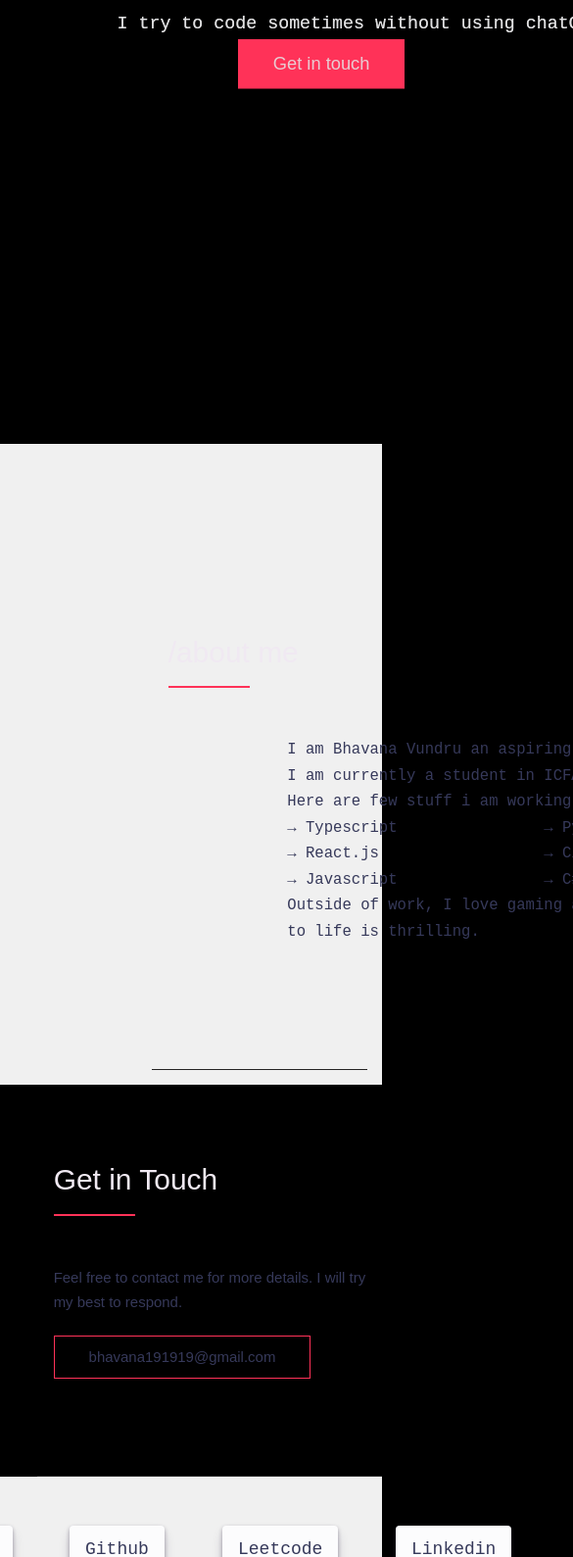
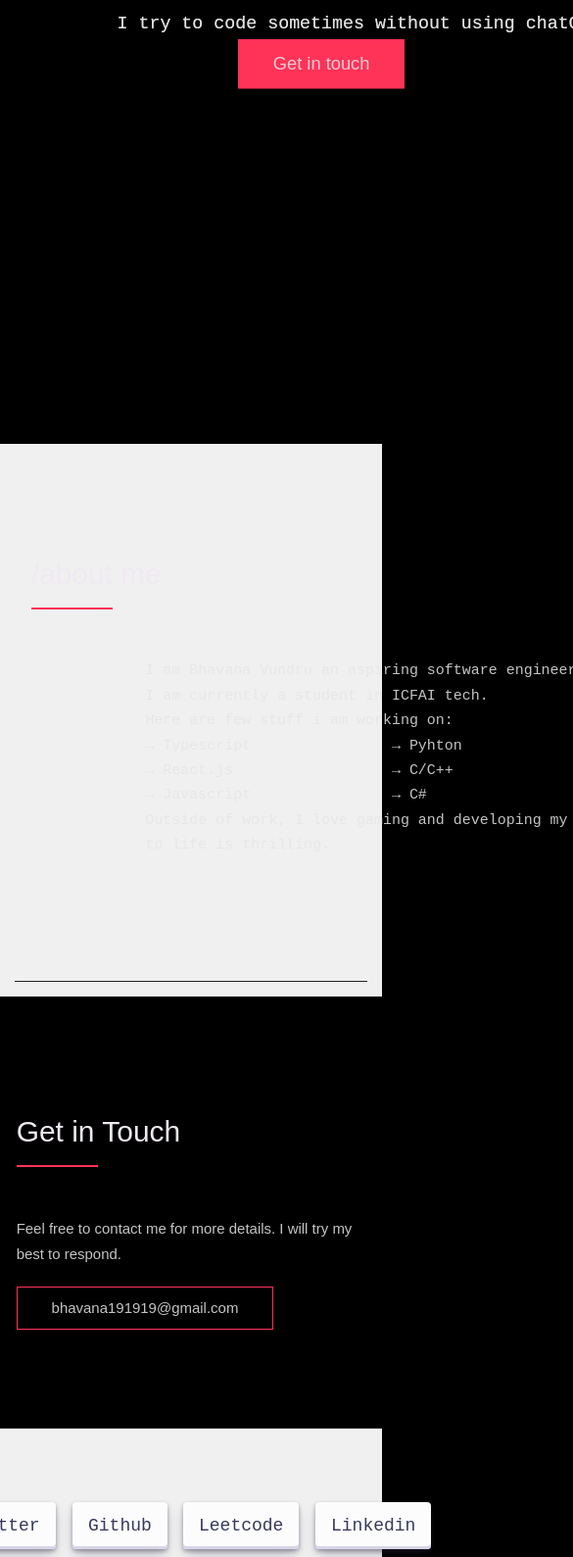
Before and after one commit to bhavanavundru/portfolio, a plain HTML site: page index.html in a window 390 px wide. Shown: the part 411-2000 px from the top of the page at 98% size, 585 px wide, since content can reach past the window. Drawn offline with Linux system fonts and the light colour scheme; a web font is replaced by a local one.

Commit message:
initial commit

```diff
--- a/index.html
+++ b/index.html
@@ -12,7 +12,6 @@
   <meta name="keywords" content="Bhavana Vundru, I know HTML, CSS, React."/>
   <link rel="stylesheet" href="style.css" />
   <meta name="viewport" content="width=device-width, initial-scale=1.0">
-  <style></style>
 </head>
 
 <body>
--- a/style.css
+++ b/style.css
@@ -655,44 +655,3 @@ body:not(.user-is-tabbing) a:focus {
     box-shadow: #1c1c27 0 3px 7px inset;
     transform: translateY(2px);
   }
-  @media screen and (max-width: 600px)
-   {
-    .about{
-        margin-top: 80px;
-        margin-left: 20px;
-    }
-    .contact{ color:#36395A;
-    margin-top: -40px;
-    margin-left: 42px;
-}
-ul{
-    margin-top: -25px;
-    margin-left: -5px;
-}
-ul li{
-margin-left: 50px;
-}
-ul li a{
-    font-size: 2vw;
-}
-}
-  @media screen and (max-width:450px){
-    .about{ color:#36395A;
-        margin-left: 140px;
-        font-size: 4vw;
-    }
-    ul{
-        margin-top: -25px;
-    }
-    ul li{
-        margin-left: 42px;
-    }
-    ul li a{
-        font-size: 2vw;
-    }
-    .contact{
-        color :#36395A
-        margin-top: -40px;
-        margin-left: 38px;
-    }
-}
```
